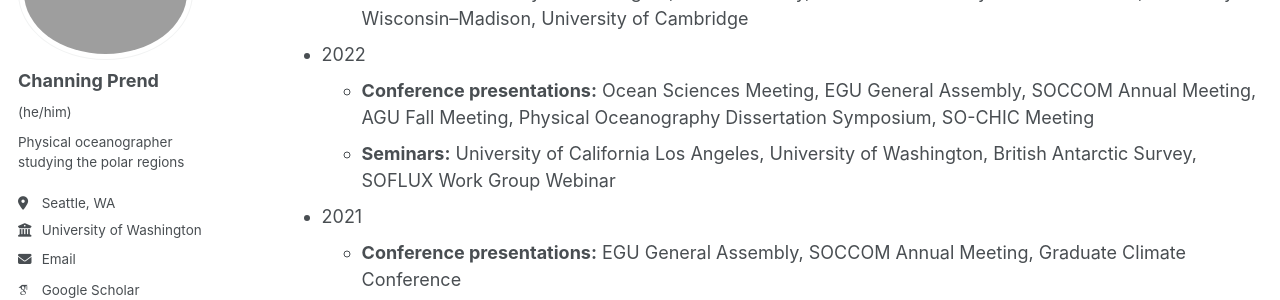
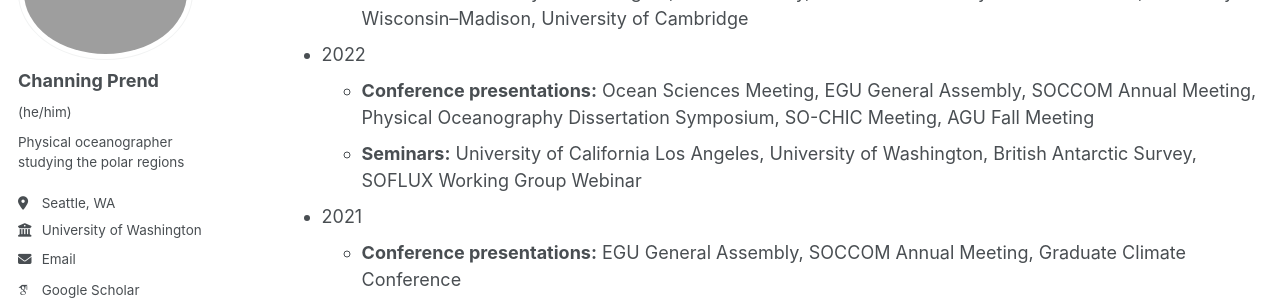
Before and after one commit to cprend/cprend.github.io, a Jekyll site: the page built from _pages/cv.md, in a window 1280 px wide and 900 px high, scrolled down 1436 px. Shown: the part 180-480 px from the top of the window. Built offline with Jekyll 4.4.1, drawn with Linux system fonts in a browser that asks for light colours; some web fonts are replaced.

Commit message:
Update cv.md

```diff
--- a/_pages/cv.md
+++ b/_pages/cv.md
@@ -62,8 +62,8 @@ Presentations
   * **Seminars:** University of Washington, Yale University, New York University--Courant Institute, University of Wisconsin--Madison, University of Cambridge
 
 * 2022
-  * **Conference presentations:** Ocean Sciences Meeting, EGU General Assembly, SOCCOM Annual Meeting, AGU Fall Meeting, Physical Oceanography Dissertation Symposium, SO-CHIC Meeting
-  * **Seminars:** University of California Los Angeles, University of Washington, British Antarctic Survey, SOFLUX Work Group Webinar
+  * **Conference presentations:** Ocean Sciences Meeting, EGU General Assembly, SOCCOM Annual Meeting, Physical Oceanography Dissertation Symposium, SO-CHIC Meeting, AGU Fall Meeting
+  * **Seminars:** University of California Los Angeles, University of Washington, British Antarctic Survey, SOFLUX Working Group Webinar
 
 * 2021
   * **Conference presentations:** EGU General Assembly, SOCCOM Annual Meeting, Graduate Climate Conference
```
